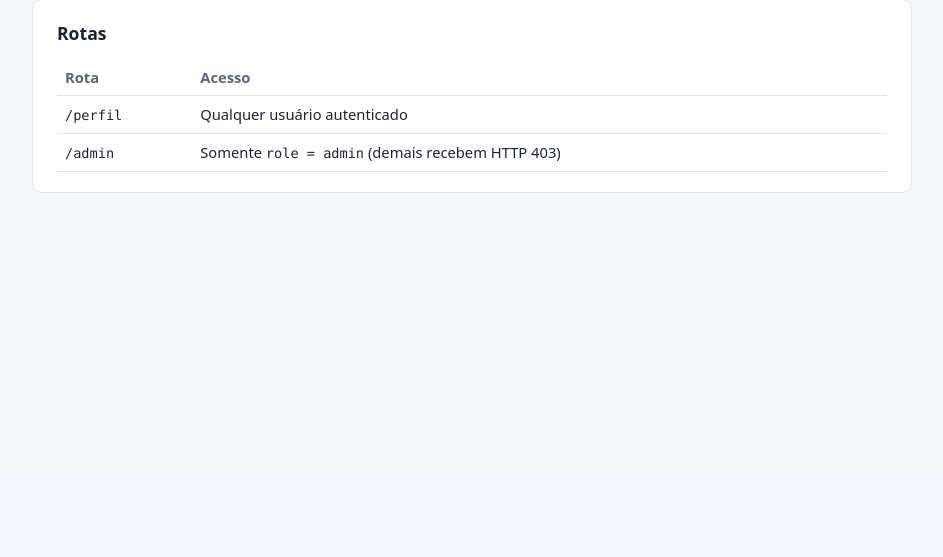
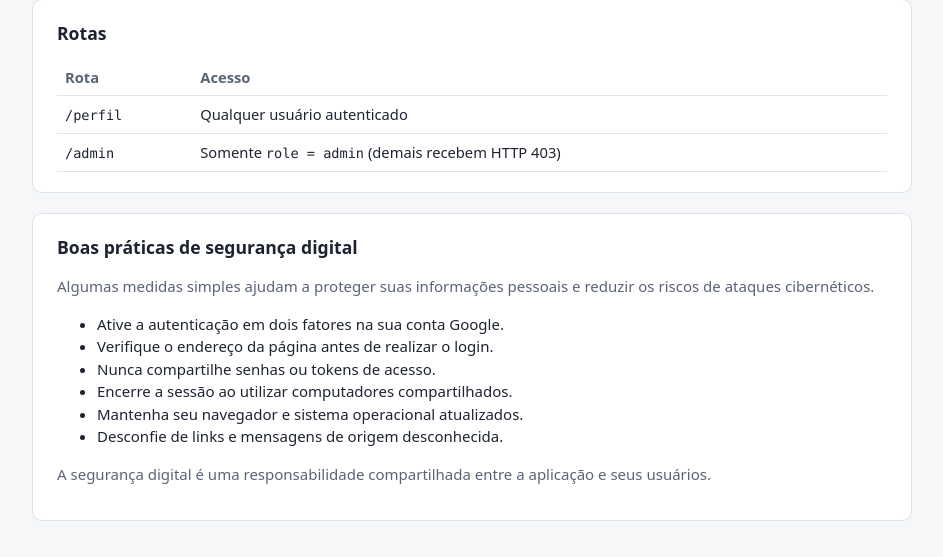
Before and after one commit to pedrowork2/cyber-oidc-a1-3, a Flask app: page / in a window 1280 px wide. Shown: the part 326-883 px from the top of the page, without its empty margins (168-1111 px from the left). Before the commit the page ends 519 px from the top, so only its background shows below. Run offline with Flask 3, Linux system fonts and the light colour scheme; parts of the project's set-up code (start-up, migrations or seed data) failed here and were passed over.

Commit message:
Adiciona seção de boas práticas de segurança digital
Implementação de uma seção educativa na página inicial, com orientações sobre autenticação em dois fatores, proteção de credenciais, prevenção de phishing e utilização segura do sistema, sem modificar as funcionalidades existentes.

```diff
--- a/app/templates/index.html
+++ b/app/templates/index.html
@@ -1,3 +1,4 @@
+
 {% extends "base.html" %}
 {% block content %}
 <div class="card">
@@ -11,6 +12,7 @@
     <a class="btn" href="{{ url_for('main.login') }}">Entrar com Google</a>
   {% endif %}
 </div>
+
 <div class="card">
   <h2>Rotas</h2>
   <table>
@@ -19,4 +21,24 @@
     <tr><td><code>/admin</code></td><td>Somente <code>role = admin</code> (demais recebem HTTP 403)</td></tr>
   </table>
 </div>
+
+<div class="card">
+  <h2>Boas práticas de segurança digital</h2>
+  <p class="muted">
+    Algumas medidas simples ajudam a proteger suas informações
+    pessoais e reduzir os riscos de ataques cibernéticos.
+  </p>
+  <ul>
+    <li>Ative a autenticação em dois fatores na sua conta Google.</li>
+    <li>Verifique o endereço da página antes de realizar o login.</li>
+    <li>Nunca compartilhe senhas ou tokens de acesso.</li>
+    <li>Encerre a sessão ao utilizar computadores compartilhados.</li>
+    <li>Mantenha seu navegador e sistema operacional atualizados.</li>
+    <li>Desconfie de links e mensagens de origem desconhecida.</li>
+  </ul>
+  <p class="muted">
+    A segurança digital é uma responsabilidade compartilhada
+    entre a aplicação e seus usuários.
+  </p>
+</div>
 {% endblock %}
```
